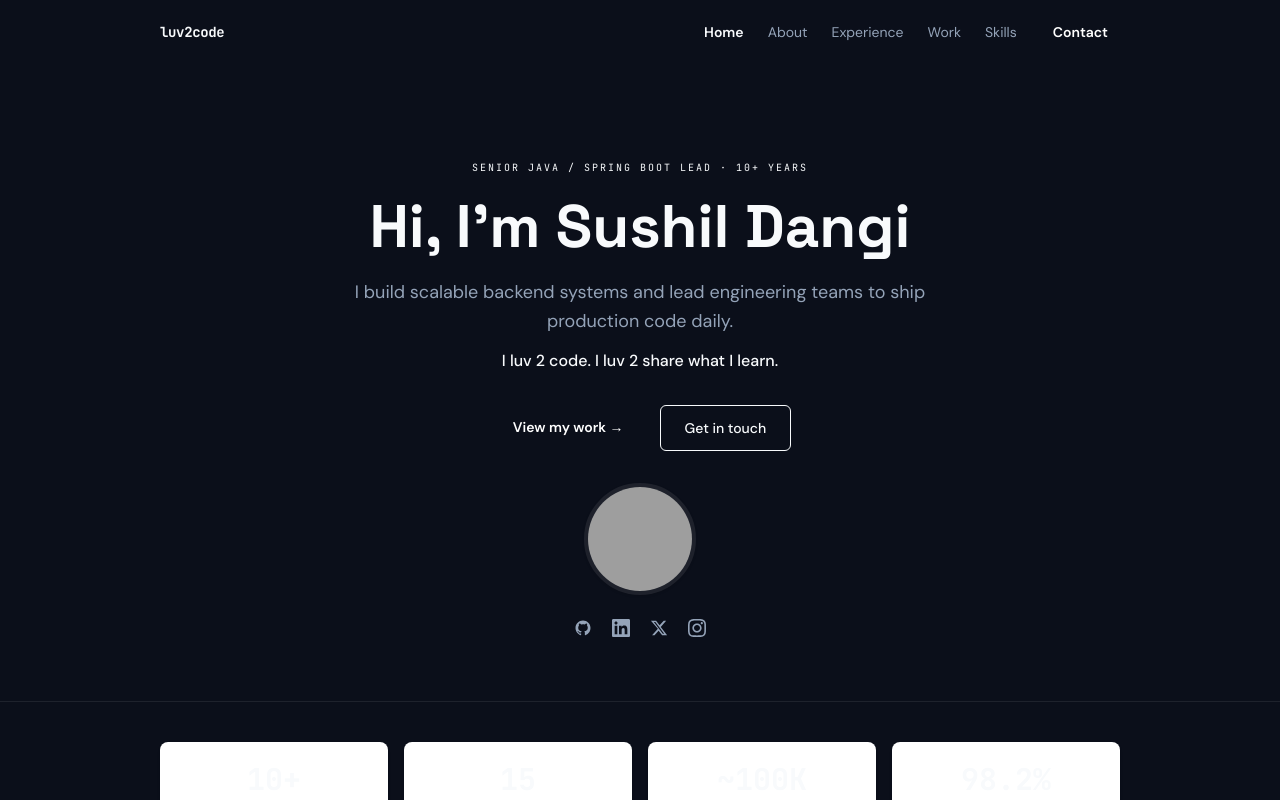
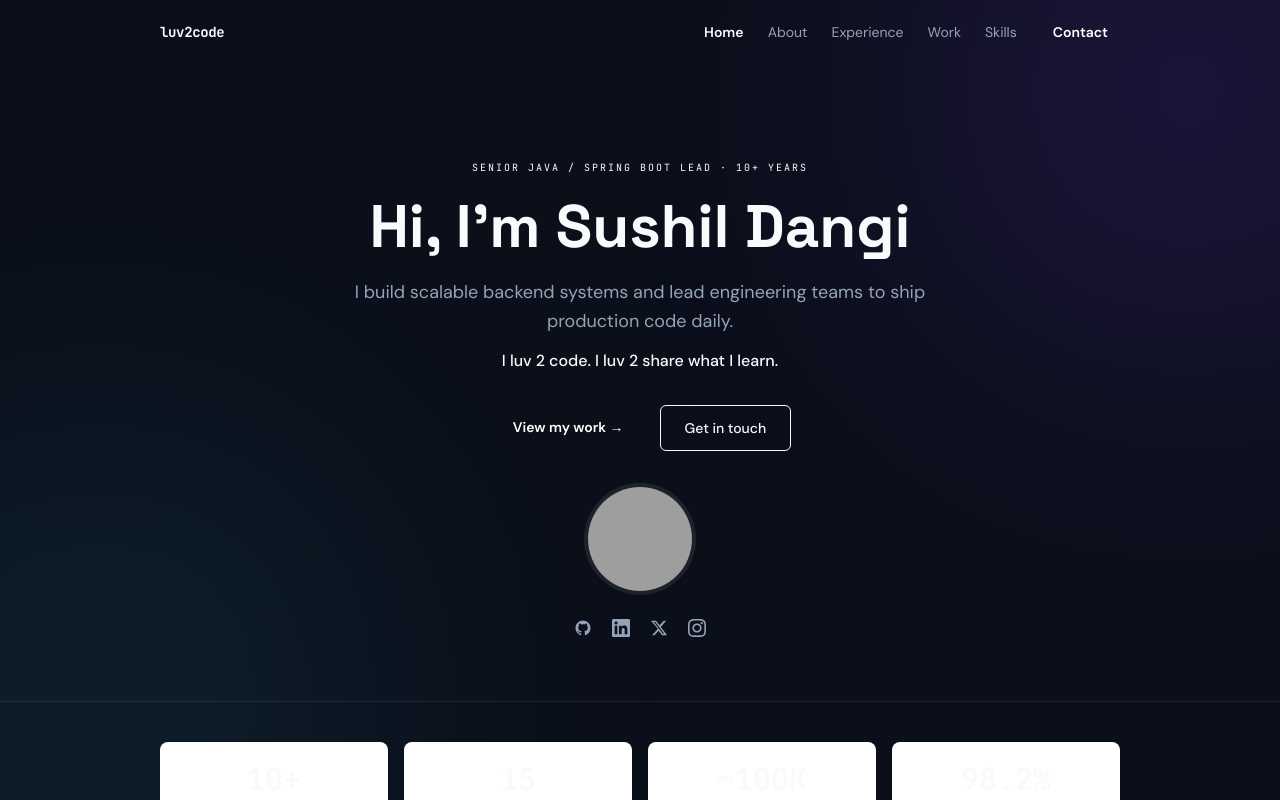
Before and after one commit to dangi-ai/dangi-ai.github.io, a Next.js app: page / in a window 1280 px wide. Shown: the top 800 px of the page. Built offline with nearby package versions, Linux system fonts and the light colour scheme; grey boxes are pictures that could not be loaded.

Commit message:
feat: dark shell with ambient violet/cyan glow blobs

```diff
--- a/src/app/layout.tsx
+++ b/src/app/layout.tsx
@@ -43,10 +43,14 @@ export default function RootLayout({ children }: { children: React.ReactNode })
       lang="en"
       className={`${spaceGrotesk.variable} ${dmSans.variable} ${jetbrainsMono.variable}`}
     >
-      <body className="min-h-dvh flex flex-col bg-paper text-ink antialiased">
+      <body className="min-h-dvh flex flex-col bg-bg text-ink antialiased">
+        <div aria-hidden className="pointer-events-none fixed inset-0 -z-10 overflow-hidden">
+          <div className="absolute -top-40 -right-40 w-[500px] h-[500px] rounded-full bg-violet/20 blur-[140px]" />
+          <div className="absolute -bottom-40 -left-40 w-[520px] h-[520px] rounded-full bg-cyan/10 blur-[140px]" />
+        </div>
         <a
           href="#main-content"
-          className="sr-only focus:not-sr-only focus:absolute focus:top-4 focus:left-4 focus:z-50 focus:px-4 focus:py-2 focus:bg-accent focus:text-white focus:font-mono focus:text-sm focus:rounded-lg"
+          className="sr-only focus:not-sr-only focus:absolute focus:top-4 focus:left-4 focus:z-50 focus:px-4 focus:py-2 focus:bg-cyan focus:text-bg focus:font-mono focus:text-sm focus:rounded-lg"
         >
           Skip to main content
         </a>
```
